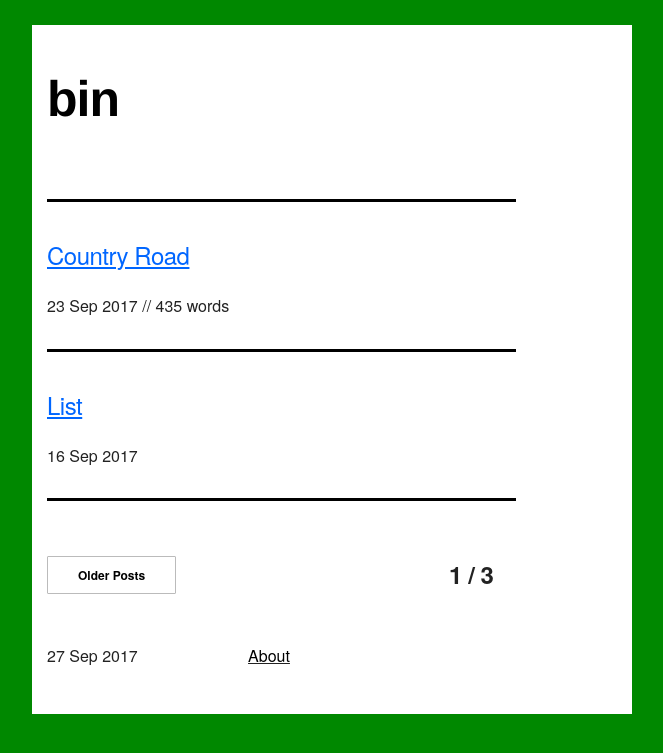
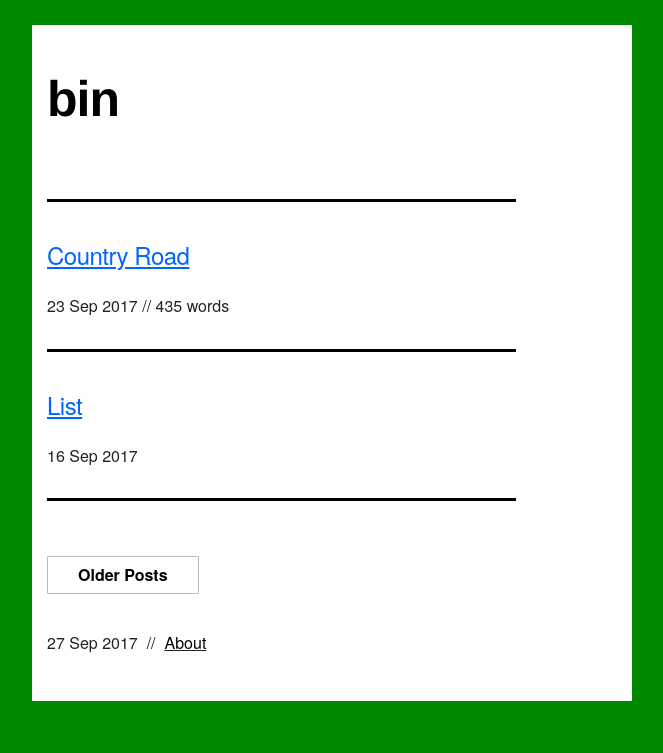
Before and after one commit to mt-trash/mt-trash.github.io, a Jekyll site: the page built from index.html, in a window 1280 px wide. Shown: the top 753 px of the page, without its empty margins (308-971 px from the left). Built offline with Jekyll 4.4.1, drawn with Linux system fonts in a browser that asks for light colours; the list of posts is cut into pages by our own code.

Commit message:
bottom matter

```diff
--- a/css/skeleton.css
+++ b/css/skeleton.css
@@ -200,7 +200,7 @@ input[type="button"] {
   padding: 0 30px;
   color: #000;
   text-align: center;
-  font-size: 12px;
+  font-size: 16px;
   font-weight: 600;
   line-height: 36px;
   text-decoration: none;
--- a/index.html
+++ b/index.html
@@ -26,16 +26,9 @@ title: Empty Trash
     <a class="button" href="{{ paginator.previous_page_path }}">Newer Posts</a>
   {% endif %}
   </div>
-  <div class="three columns" style="margin-bottom: 1%">
-  <h5><b>{{ paginator.page }} / {{ paginator.total_pages }}</b></h5>
-  <p>
-  </div>
 </div>
 <div class="row">
   <div class="four columns" style="margin-bottom: 1%">
-    <p>{{ site.time | date_to_string }}</p>
-  </div>
-  <div class="four columns" style="margin-bottom: 1%">
-    <u><a class="trash" href="/about">About</a></u>
+    <p>{{ site.time | date_to_string }}&nbsp;&nbsp;//&nbsp;&nbsp;<u><a class="trash" href="/about">About</a></u></p>
   </div>
 </div>
```
